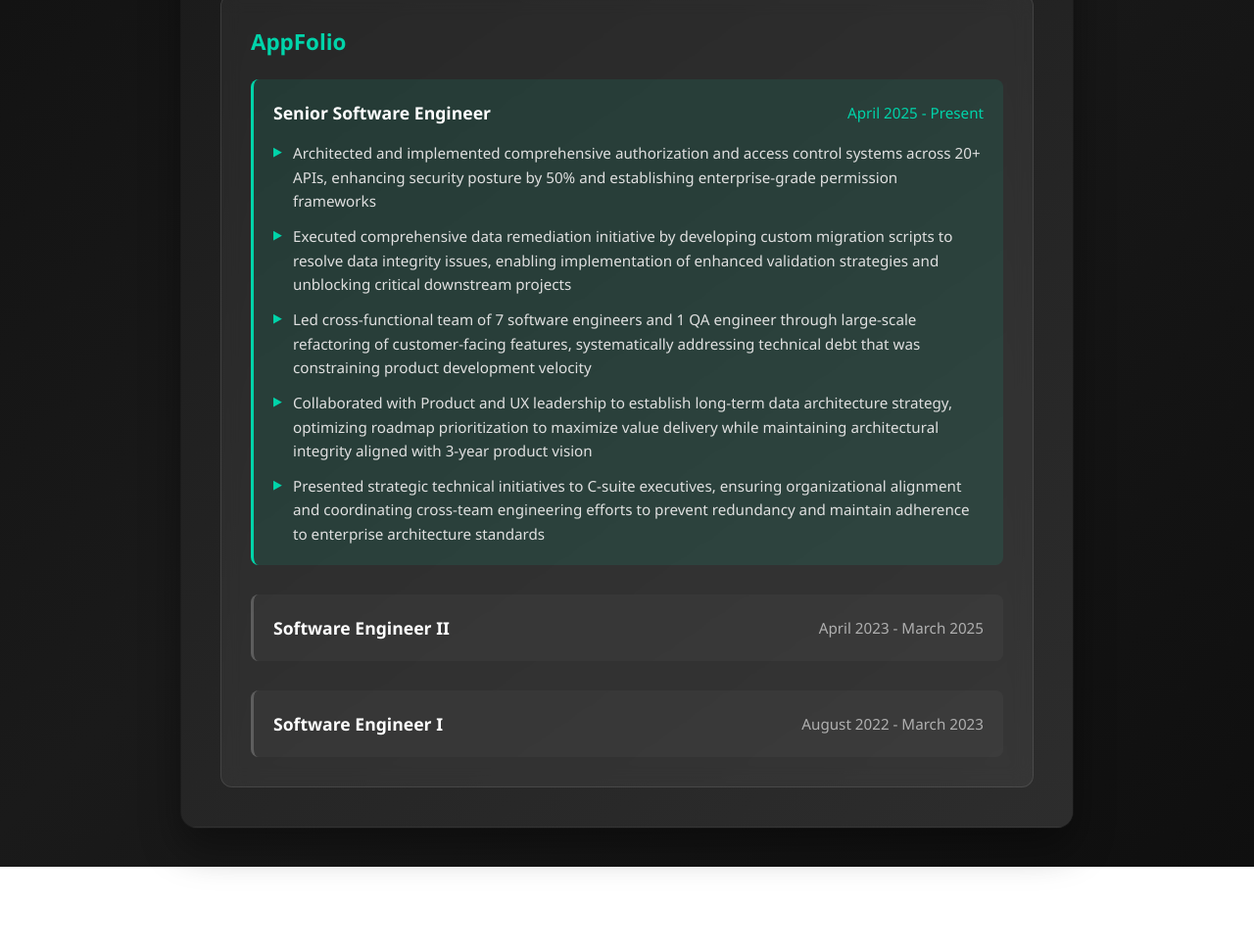
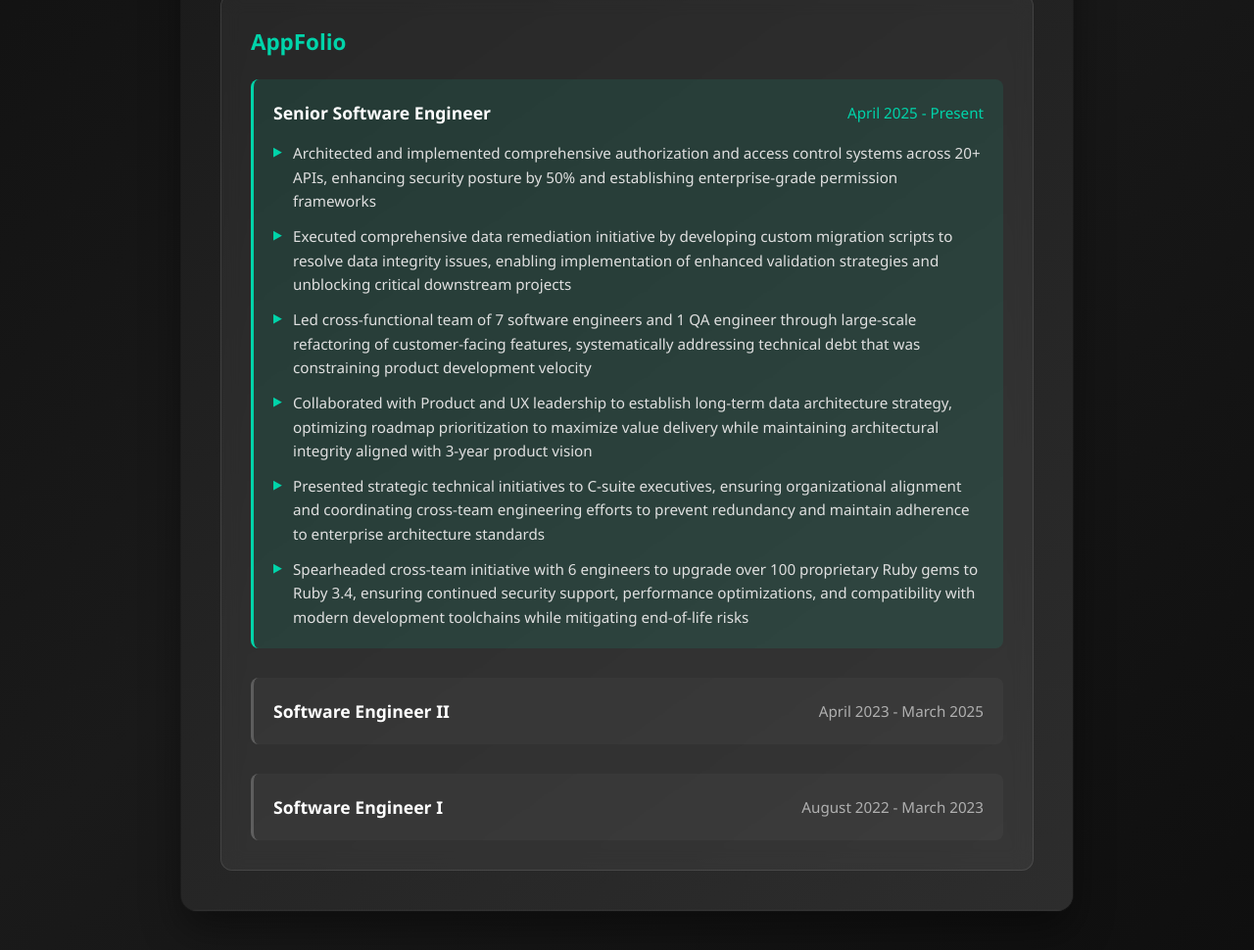
Before and after one commit to tbarry16/hello_there, a plain HTML site: page index.html in a window 1280 px wide. Shown: the part 473-1443 px from the top of the page at 98% size. Before the commit the page ends 1358 px from the top, so only its background shows below. Drawn offline with Linux system fonts and the light colour scheme.

Commit message:
Add in bullet about Ruby 3.4 upgrade

```diff
--- a/index.html
+++ b/index.html
@@ -404,6 +404,7 @@
                                     <li>Led cross-functional team of 7 software engineers and 1 QA engineer through large-scale refactoring of customer-facing features, systematically addressing technical debt that was constraining product development velocity</li>
                                     <li>Collaborated with Product and UX leadership to establish long-term data architecture strategy, optimizing roadmap prioritization to maximize value delivery while maintaining architectural integrity aligned with 3-year product vision</li>
                                     <li>Presented strategic technical initiatives to C-suite executives, ensuring organizational alignment and coordinating cross-team engineering efforts to prevent redundancy and maintain adherence to enterprise architecture standards</li>
+                                    <li>Spearheaded cross-team initiative with 6 engineers to upgrade over 100 proprietary Ruby gems to Ruby 3.4, ensuring continued security support, performance optimizations, and compatibility with modern development toolchains while mitigating end-of-life risks</li>
                                 </ul>
                             </div>
             <div class="role">
```
